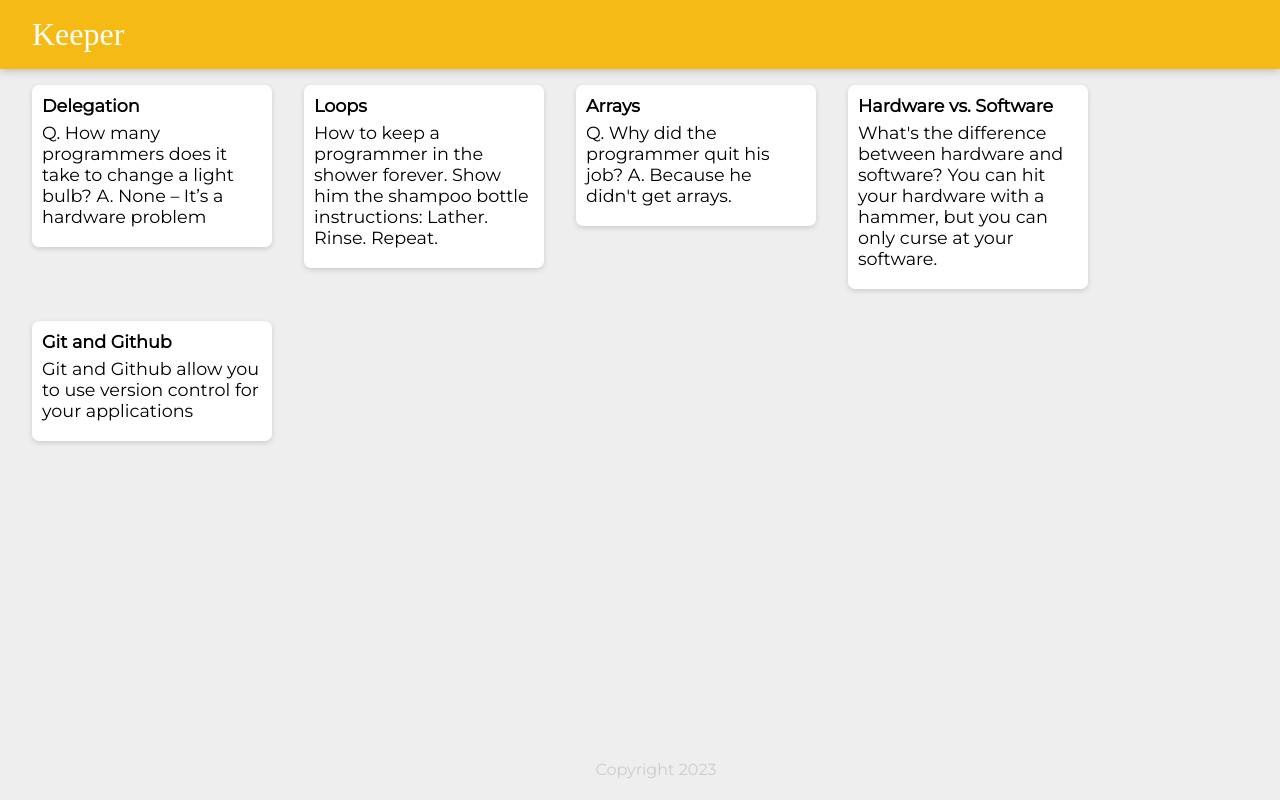
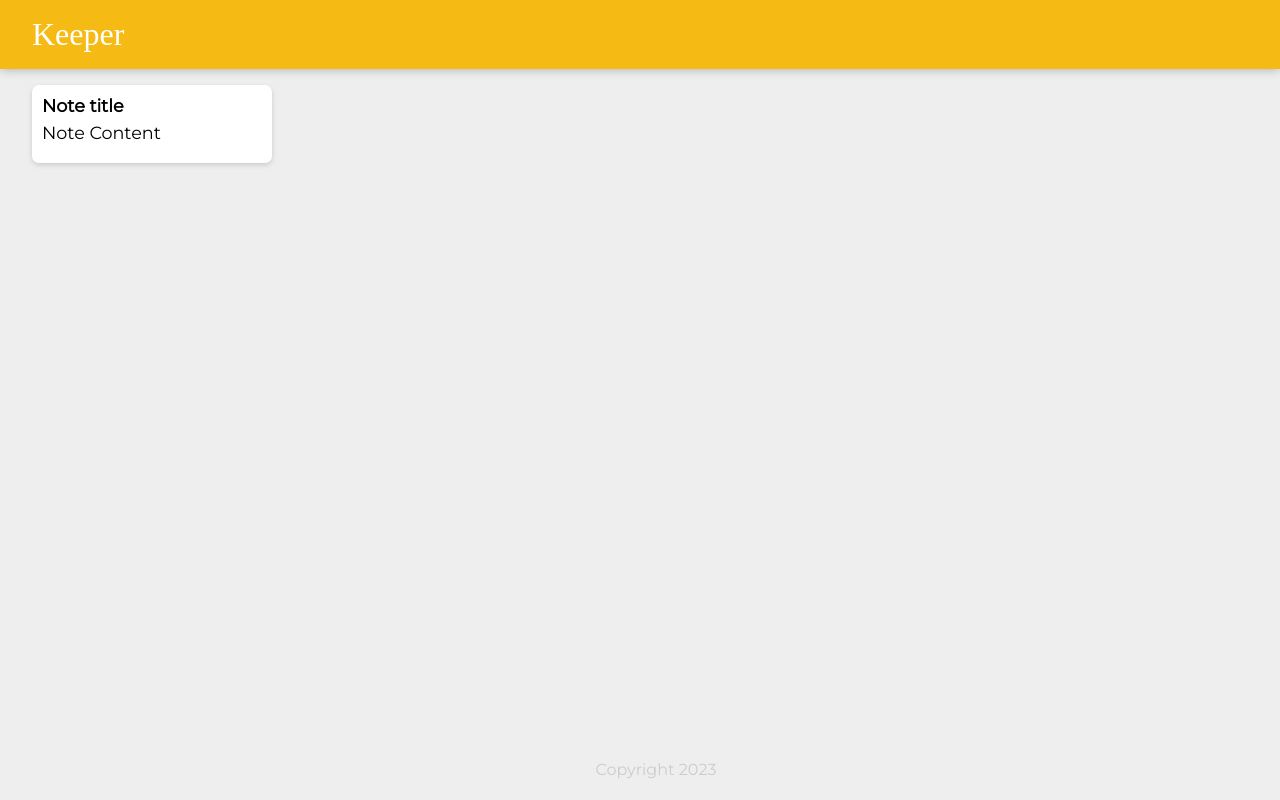
Before and after one commit to brand421/Keeper-App, a React (Create React App) app: page / in a window 1280 px wide. Built offline with nearby package versions, Linux system fonts and the light colour scheme; a web font is replaced by a local one.

Commit message:
add note creation file

```diff
--- a/src/components/App.jsx
+++ b/src/components/App.jsx
@@ -8,13 +8,7 @@
     return (
         <div>
             <Heading />
-            {notes.map(note => (
-                <Note
-                    key={note.key}
-                    title={note.title}
-                    content={note.content}
-                 />
-            ))}
+            <Note key={1} title='Note title' content='Note Content' />
             <Footer />
         </div>
     )
```
Also changed, not shown: src/components/CreateArea.jsx (added, +15 -0 lines).
